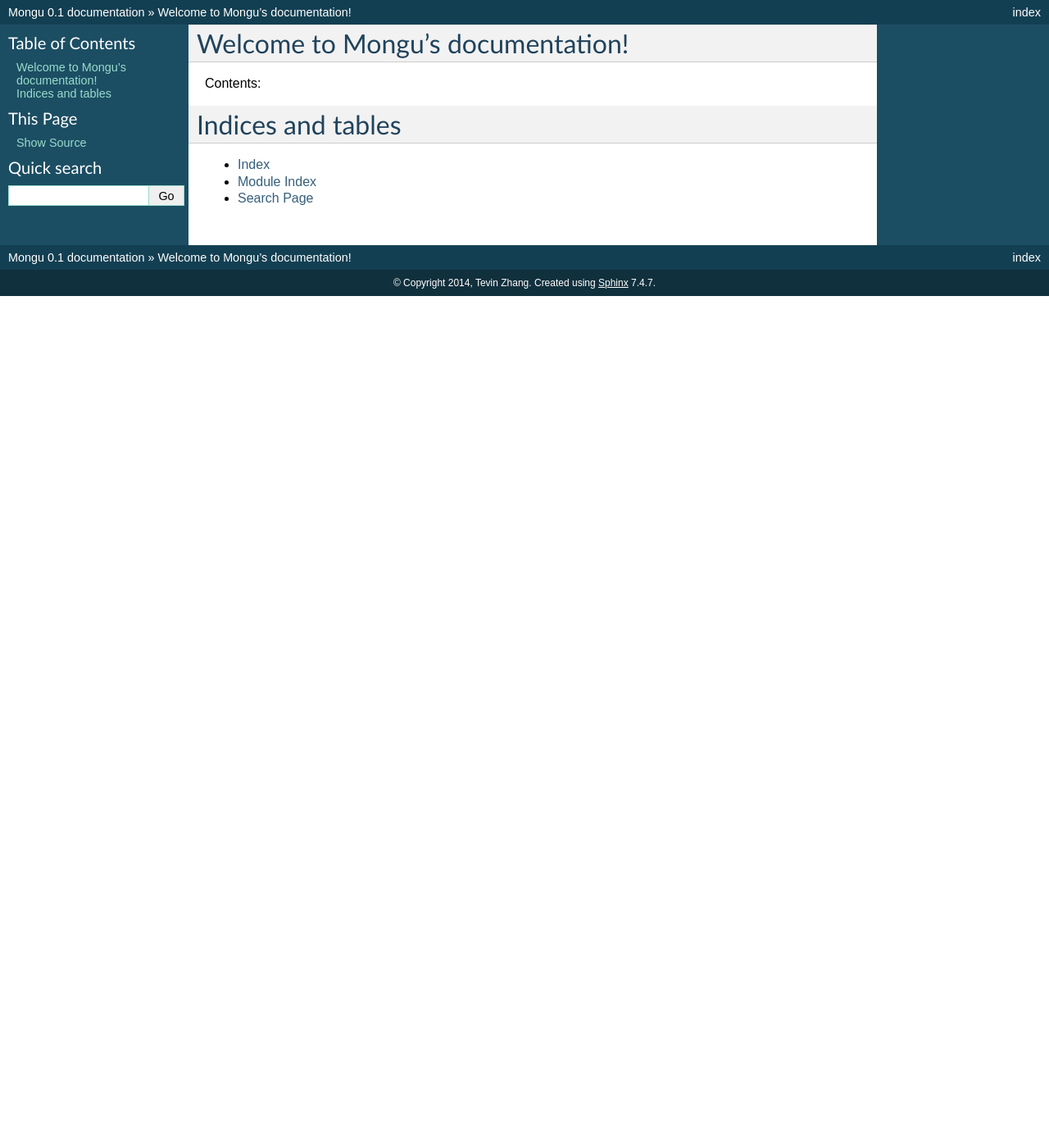
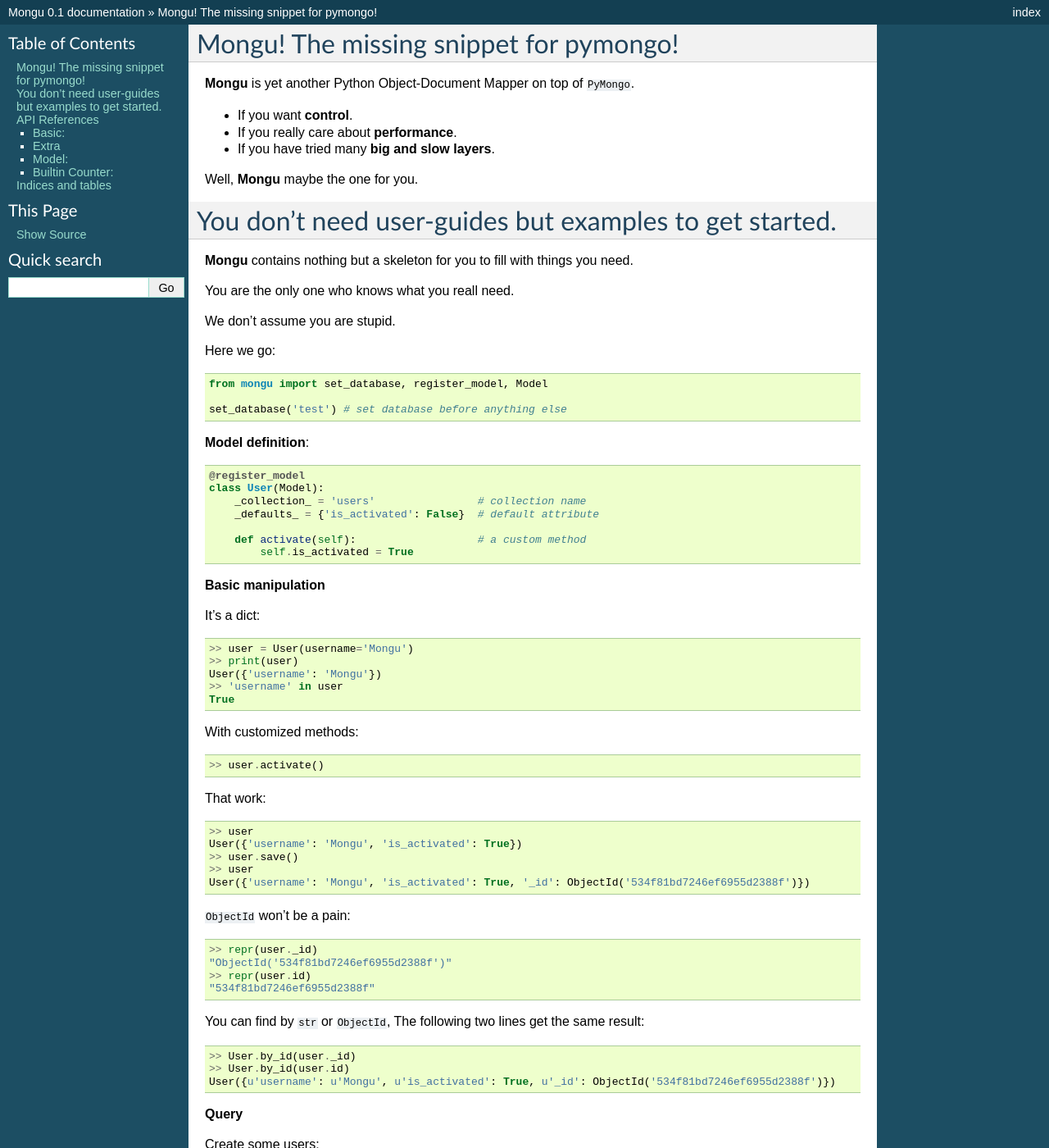
Before and after one commit to tevino/mongu, a Sphinx documentation site: the page built from docs/index.rst, in a window 1280 px wide and 1400 px high. Shown: the whole window at 82% size. Built offline with Sphinx 7.4.7, drawn with Linux system fonts in a browser that asks for light colours; some of the changed text lies outside the part shown.

Commit message:
implement __repr__, fix bug on default attributes

```diff
--- a/docs/conf.py
+++ b/docs/conf.py
@@ -19,6 +19,7 @@
 # add these directories to sys.path here. If the directory is relative to the
 # documentation root, use os.path.abspath to make it absolute, like shown here.
 #sys.path.insert(0, os.path.abspath('.'))
+sys.path.insert(0, os.path.abspath('..'))
 
 # -- General configuration ------------------------------------------------
 
--- a/docs/index.rst
+++ b/docs/index.rst
@@ -3,10 +3,147 @@
    You can adapt this file completely to your liking, but it should at least
    contain the root `toctree` directive.
 
-Welcome to Mongu's documentation!
-=================================
+Mongu! The missing snippet for pymongo!
+========================================
+**Mongu** is yet another Python Object-Document Mapper on top of ``PyMongo``.
 
-Contents:
+- If you want **control**.
+- If you really care about **performance**.
+- If you have tried many **big and slow layers**.
+
+Well, **Mongu** maybe the one for you.
+
+
+You don't need user-guides but examples to get started.
+========================================================
+
+**Mongu** contains nothing but a skeleton for you to fill with things you need.
+
+You are the only one who knows what you reall need.
+
+We don't assume you are stupid.
+
+Here we go::
+
+    from mongu import set_database, register_model, Model
+
+    set_database('test') # set database before anything else
+
+**Model definition**::
+
+    @register_model
+    class User(Model):
+        _collection_ = 'users'                # collection name
+        _defaults_ = {'is_activated': False}  # default attribute
+
+        def activate(self):                   # a custom method
+            self.is_activated = True
+
+**Basic manipulation**
+
+It's a dict::
+
+    >> user = User(username='Mongu')
+    >> print(user)
+    User({'username': 'Mongu'})
+    >> 'username' in user
+    True
+With customized methods::
+
+    >> user.activate()
+That work::
+
+    >> user
+    User({'username': 'Mongu', 'is_activated': True})
+    >> user.save()
+    >> user
+    User({'username': 'Mongu', 'is_activated': True, '_id': ObjectId('534f81bd7246ef6955d2388f')})
+
+``ObjectId`` won't be a pain::
+
+    >> repr(user._id)
+    "ObjectId('534f81bd7246ef6955d2388f')"
+    >> repr(user.id)
+    "534f81bd7246ef6955d2388f"
+
+You can find by ``str`` or ``ObjectId``, The following two lines get the same result::
+
+    >> User.by_id(user._id)
+    >> User.by_id(user.id)
+    User({u'username': u'Mongu', u'is_activated': True, u'_id': ObjectId('534f81bd7246ef6955d2388f')})
+
+
+**Query**
+
+Create some users::
+
+    >> for name in ('Mongu', 'Rocks'):
+    >>    User(username=name).save()
+    >> list(User.find())
+    [User({u'username': u'Mongu', u'is_activated': False, u'_id': ObjectId('534f87c27246ef95a3294c28')}),
+     User({u'username': u'Rocks', u'is_activated': False, u'_id': ObjectId('534f87c27246ef95a3294c29')})]
+
+It's naked ``PyMongo``, nothing hidden from you::
+
+    >> User.collection
+    Collection(Database(MongoClient('localhost', 27017), u'test'), u'users')
+
+``PyMongo`` raw query::
+
+    >> user_naked = User.collection.find_one({'username': 'Rocks'})
+
+Use ``Mongu`` to dress up::
+
+    >> user_dressed = User.find_one({'username': 'Rocks'})
+
+Differences::
+
+    >> user_dressed.activate()
+    >> user_naked.activate()  # this will raise an AttributeError
+
+You konw Why::
+
+    >> type(user_naked)
+    <type 'dict'>
+    >> type(user_dressed)
+    <class '__main__.User'>
+
+
+API References
+===============
+
+Basic:
+-------
+
+.. automodule:: mongu
+   :members: set_database, enable_counter, register_model
+
+
+Extra
+------
+
+.. automodule:: mongu
+   :members: get_connection, , ObjectDict
+
+
+Model:
+--------------
+
+.. autoclass:: mongu.Model
+   :members:
+   :member-order: bysource
+
+
+Builtin Counter:
+------------------------
+
+For more information: `What and Why
+<http://docs.mongodb.org/manual/tutorial/create-an-auto-incrementing-field/#auto-increment-counters-collection>`_
+
+.. autoclass:: mongu.Counter
+   :members:
+   :member-order: bysource
+
 
 .. toctree::
    :maxdepth: 2
--- a/mongu.py
+++ b/mongu.py
@@ -57,10 +57,13 @@
     _defaults_ = {}
 
     def __getattr__(self, name):
-        if name in self._defaults_:
+        if name not in self and name in self._defaults_:
             return self._defaults_[name]
         else:
             return super(Model, self).__getattr__(name)
+
+    def __repr__(self):
+        return '%s(%s)' % (self.__class__.__name__, super(Model, self).__repr__())
 
     @classmethod
     def by_id(cls, oid):
```
